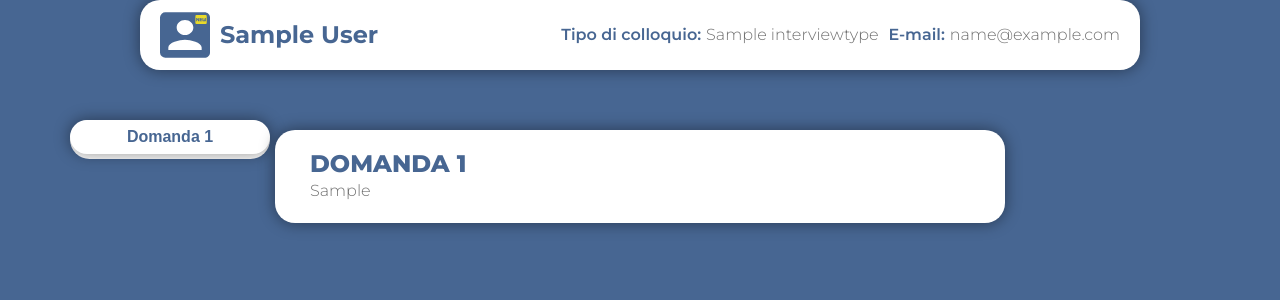
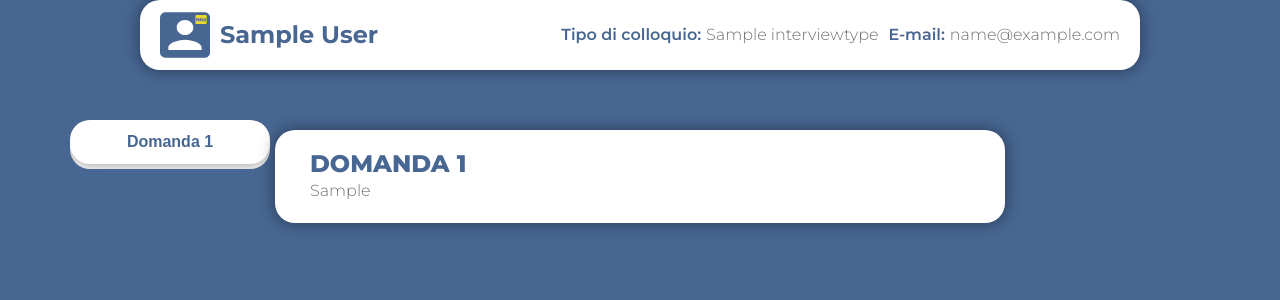
Before and after one commit to MaraxWebx/VALE-REMOTE, a Django app: page /dashboard/1 in a window 1280 px wide. Shown: the part 100-400 px from the top of the page. Run offline with Django 3.2, Linux system fonts and the light colour scheme; a user stored in the database is signed in; tables that the repository leaves empty hold one stand-in row (values such as "Sample post"); parts of the project's set-up code (start-up, migrations or seed data) failed here and were passed over; some libraries are stand-ins or nearby versions.

Commit message:
dashboard

```diff
--- a/site/public/static/css/styledetails.css
+++ b/site/public/static/css/styledetails.css
@@ -209,7 +209,7 @@ img.icon-menu {
     text-align: center;
     color:  #476692;
     font-weight: 600;
-    padding: 5px;
+    padding: 10px;
 }
 .nav-risp:hover{
     background:#476692 !important;
@@ -235,6 +235,7 @@ a.link-container:active {
     height: auto;
     background-color: #fff !important;
     border-radius: 20px;
+    overflow: scroll;
 }
 
 a {
```
